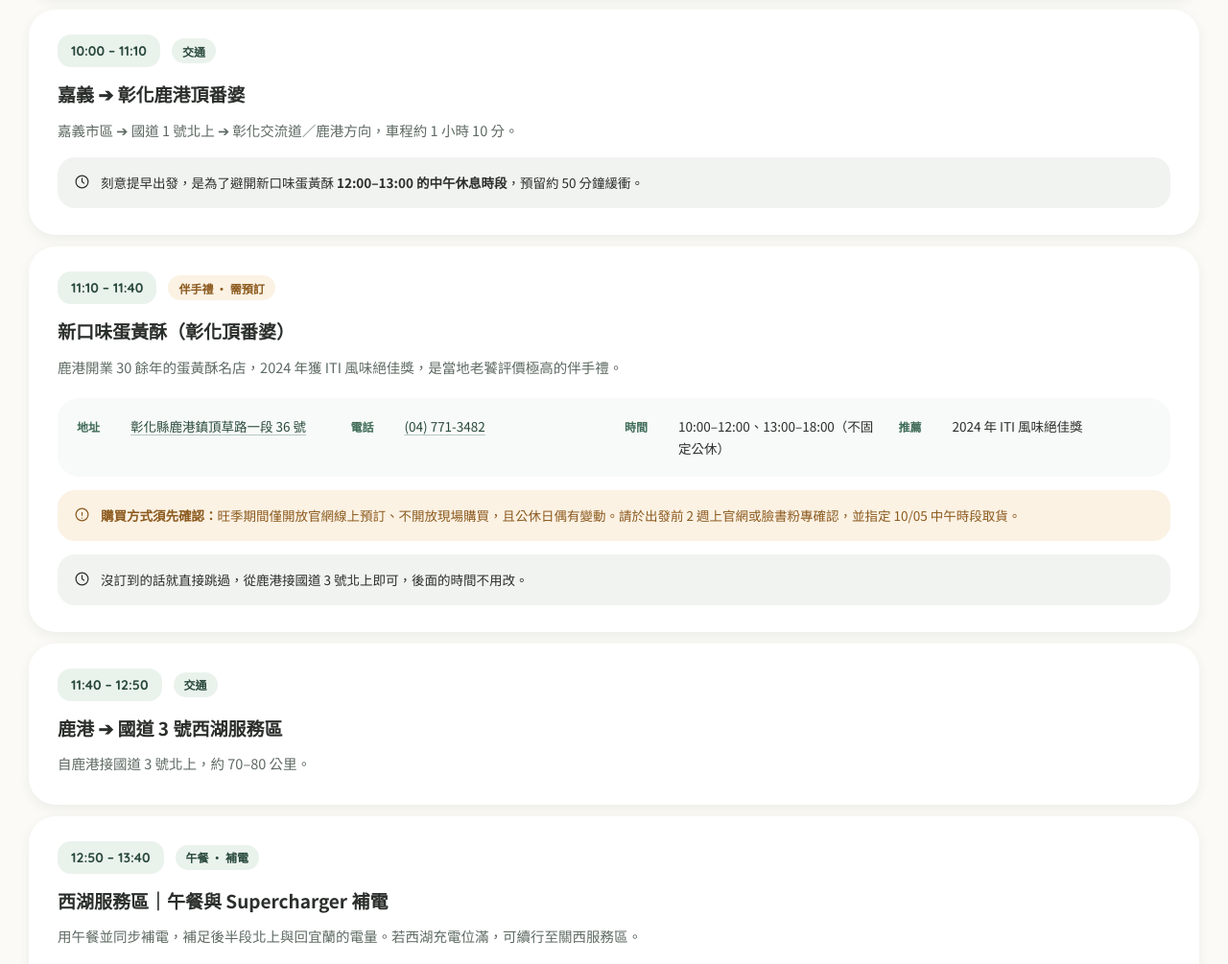
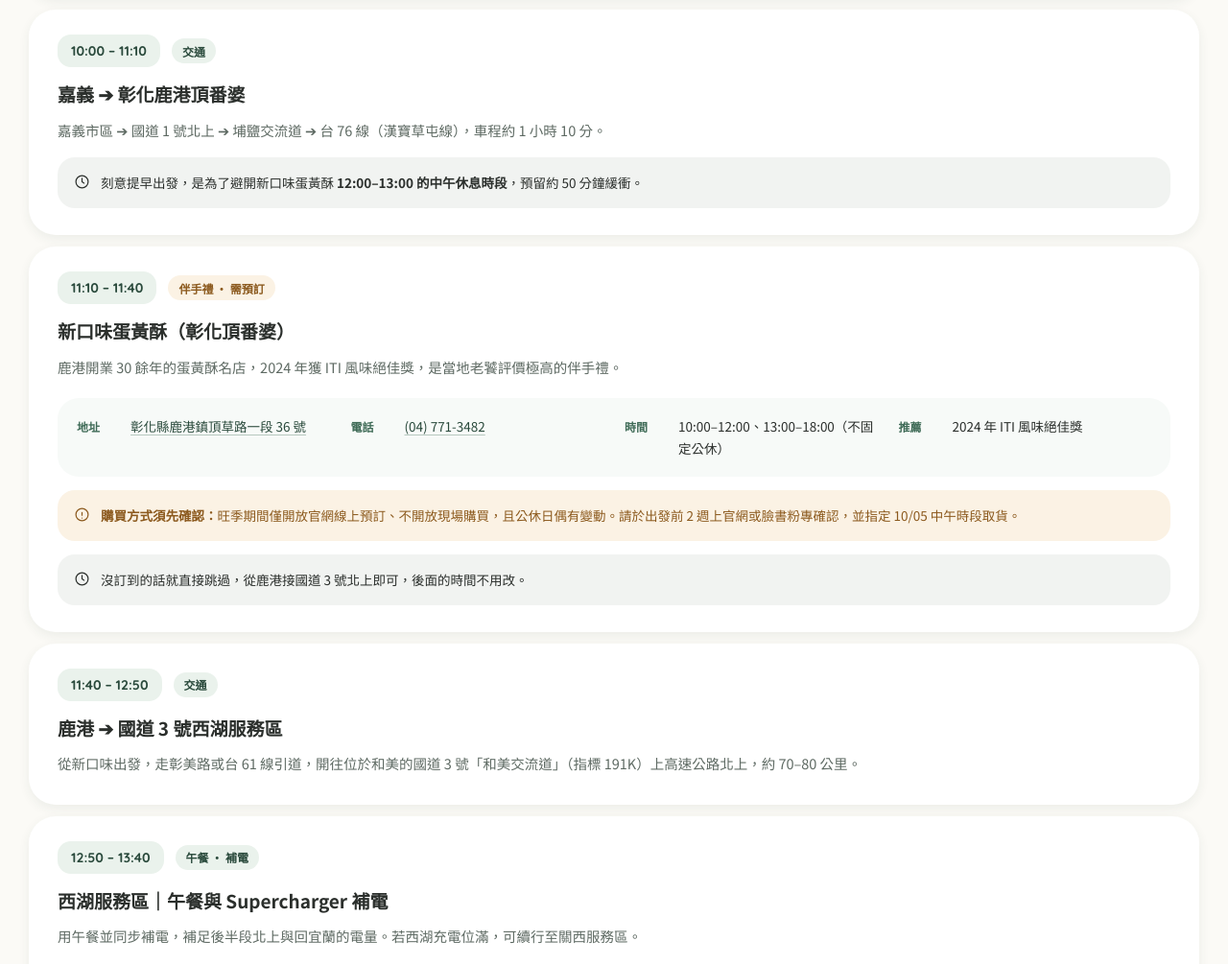
Before and after one commit to soya14/cowork-site, a plain HTML site: page chiayi-trip.html in a window 1280 px wide. Shown: the part 8140-9145 px from the top of the page at 96% size. Drawn offline with Linux system fonts and the light colour scheme.

Commit message:
調整嘉義行程兩段開車路線說明 (#4)
- 嘉義 ➔ 頂番婆: route via 埔鹽交流道 and 台 76 線 (漢寶草屯線)
- 鹿港 ➔ 西湖服務區: enter 國道 3 號 at 和美交流道 (191K) via 彰美路 / 台 61 線


Claude-Session: https://claude.ai/code/session_016BJm5ybg2zWeGySzWaEhoo

Co-authored-by: Claude <noreply@anthropic.com>

```diff
--- a/chiayi-trip.html
+++ b/chiayi-trip.html
@@ -1211,7 +1211,7 @@
             <span class="tag">交通</span>
           </div>
           <h3>嘉義 ➔ 彰化鹿港頂番婆</h3>
-          <p class="stop__desc">嘉義市區 ➔ 國道 1 號北上 ➔ 彰化交流道／鹿港方向，車程約 1 小時 10 分。</p>
+          <p class="stop__desc">嘉義市區 ➔ 國道 1 號北上 ➔ 埔鹽交流道 ➔ 台 76 線（漢寶草屯線），車程約 1 小時 10 分。</p>
           <p class="note note--plain">
             <svg width="17" height="17" viewBox="0 0 24 24" fill="none" stroke="currentColor" stroke-width="1.7" stroke-linecap="round" stroke-linejoin="round" aria-hidden="true"><circle cx="12" cy="12" r="9"></circle><path d="M12 7v5l3 2"></path></svg>
             <span>刻意提早出發，是為了避開新口味蛋黃酥 <strong>12:00–13:00 的中午休息時段</strong>，預留約 50 分鐘緩衝。</span>
@@ -1247,7 +1247,7 @@
             <span class="tag">交通</span>
           </div>
           <h3>鹿港 ➔ 國道 3 號西湖服務區</h3>
-          <p class="stop__desc">自鹿港接國道 3 號北上，約 70–80 公里。</p>
+          <p class="stop__desc">從新口味出發，走彰美路或台 61 線引道，開往位於和美的國道 3 號「和美交流道」（指標 191K）上高速公路北上，約 70–80 公里。</p>
         </article>
 
         <article class="stop">
```
